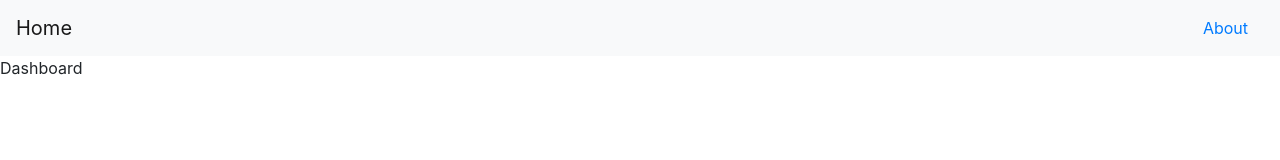
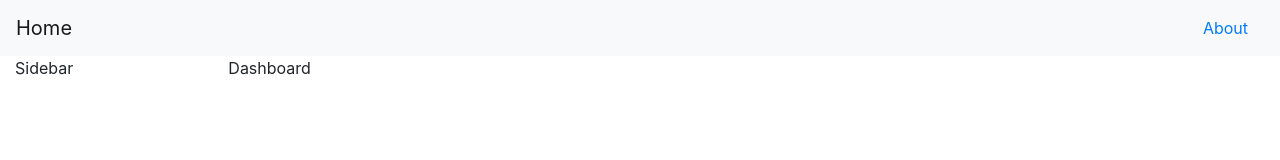
Before and after one commit to darragh3277/react_panel, a React (Create React App) app: page / in a window 1280 px wide. Shown: the top 160 px of the page. Built offline with nearby package versions, Linux system fonts and the light colour scheme.

Commit message:
add sidebar

```diff
--- a/src/App.js
+++ b/src/App.js
@@ -1,6 +1,7 @@
 import React from 'react';
 import {routes} from './Routes'
 import Navbar from './components/navbar/Navbar';
+import Sidebar from './components/sidebar/Sidebar';
 import {
   BrowserRouter as Router,
   Route,
@@ -14,11 +15,20 @@ class App extends React.Component {
       <>
         <Router>
           <Navbar />
-            <Switch>
-              {routes.map((route,i)=>
-                <Route key={i} path={route.path} component={route.component} exact></Route>
-              )}
-            </Switch>
+          <Switch>
+            <div className="container-fluid">
+              <div className="row">
+                <div className="col-md-3 col-lg-2">
+                  <Sidebar />
+                </div>
+                <div className="col-md-9 col-lg-10">
+                  {routes.map((route,i)=>
+                    <Route key={i} path={route.path} component={route.component} exact></Route>
+                  )}
+                </div>
+              </div>
+            </div>
+          </Switch>
         </Router>
       </>
     );
--- /dev/null
+++ b/src/components/sidebar/Sidebar.js
@@ -0,0 +1,11 @@
+import React from 'react';
+
+class Sidebar extends React.Component {
+    render () {
+        return (
+            <div>Sidebar</div>
+        );
+    }
+  }
+
+  export default Sidebar;
```
